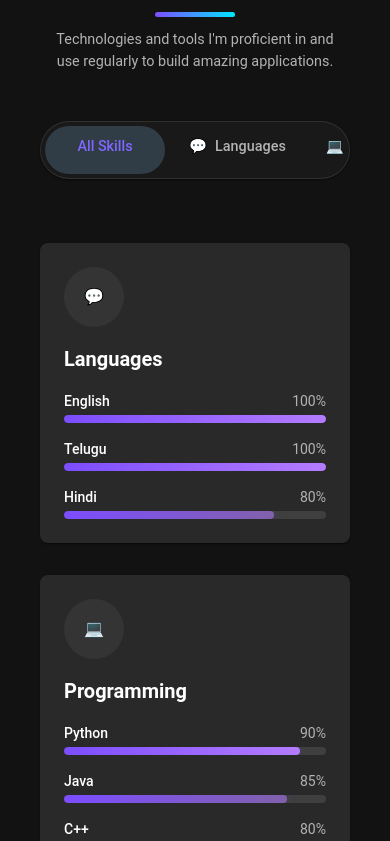
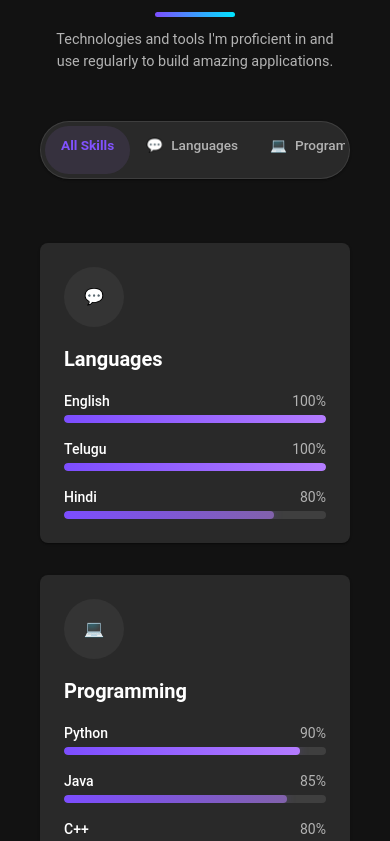
Before and after one commit to saketh-005/portfolio, a React (Create React App) app: page / in a window 390 px wide. Shown: the part 2840-3681 px from the top of the page. Built offline with nearby package versions, Linux system fonts and the light colour scheme.

Commit message:
Improve tab system styling and mobile responsiveness

```diff
--- a/src/components/Projects/Projects.tsx
+++ b/src/components/Projects/Projects.tsx
@@ -169,10 +169,10 @@ const Projects: React.FC = () => {
   const isMobile = useMediaQuery(theme.breakpoints.down('md'));
 
   const tabs: TabItem[] = [
-    { value: 'all', label: 'All', icon: <AllInclusiveIcon fontSize="small" /> },
-    { value: 'web', label: 'Web', icon: <CodeIcon fontSize="small" /> },
-    { value: 'ai', label: 'AI/ML', icon: <CodeIcon fontSize="small" /> },
-    { value: 'mobile', label: 'Mobile', icon: <CodeIcon fontSize="small" /> },
+    { value: 'all', label: 'All Projects', icon: <AllInclusiveIcon /> },
+    { value: 'web', label: 'Web Apps', icon: <CodeIcon /> },
+    { value: 'ai', label: 'AI/ML', icon: <CodeIcon /> },
+    { value: 'mobile', label: 'Mobile Apps', icon: <CodeIcon /> },
   ];
 
   const filteredProjects = activeTab === 'all'
@@ -210,16 +210,15 @@ const Projects: React.FC = () => {
       <Box sx={{
         display: 'flex',
         justifyContent: 'center',
+        width: '100%',
         mb: 6,
-        mt: 4,
       }}>
         <TabSystem
           value={activeTab}
           onChange={handleTabChange}
           tabs={tabs}
-          variant="scrollable"
-          scrollButtons="auto"
-          allowScrollButtonsMobile
+          centered={true}
+          fullWidth={isMobile}
         />
       </Box>
 
--- a/src/components/common/TabSystem.tsx
+++ b/src/components/common/TabSystem.tsx
@@ -47,28 +47,13 @@ const TabSystem: React.FC<TabSystemProps> = ({
     <Box
       sx={{
         display: 'flex',
-        justifyContent: centered ? 'center' : 'flex-start',
+        justifyContent: 'center',
         mb: 6,
-        '& .MuiTabs-indicator': {
-          height: '100%',
-          borderRadius: '50px',
-          backgroundColor: theme.palette.mode === 'dark'
-            ? 'rgba(144, 202, 249, 0.2)'
-            : 'rgba(25, 118, 210, 0.1)',
-        },
-        '& .MuiTab-root': {
-          minWidth: '120px',
-          textTransform: 'none',
-          fontWeight: 500,
-          fontSize: '0.9rem',
-          '&.Mui-selected': {
-            color: theme.palette.primary.main,
-          },
-        },
+        width: '100%',
       }}
     >
       <Paper
-        elevation={0}
+        elevation={2}
         sx={{
           display: 'inline-flex',
           borderRadius: '50px',
@@ -77,19 +62,56 @@ const TabSystem: React.FC<TabSystemProps> = ({
           border: `1px solid ${theme.palette.mode === 'dark' ? 'rgba(255, 255, 255, 0.1)' : 'rgba(0, 0, 0, 0.05)'}`,
           boxShadow: theme.shadows[1],
           width: fullWidth ? '100%' : 'auto',
+          maxWidth: '100%',
+          overflow: 'hidden',
+          '& .MuiTabs-root': {
+            minHeight: '48px',
+          },
+          '& .MuiTabs-scroller': {
+            overflow: 'auto !important',
+            '&::-webkit-scrollbar': {
+              display: 'none',
+            },
+            msOverflowStyle: 'none',
+            scrollbarWidth: 'none',
+          },
         }}
       >
         <Tabs
           value={value}
           onChange={onChange}
-          variant={variant}
-          scrollButtons={scrollButtons}
-          allowScrollButtonsMobile={allowScrollButtonsMobile}
-          textColor="primary"
-          indicatorColor="primary"
+          variant="scrollable"
+          scrollButtons={false}
+          allowScrollButtonsMobile={true}
           sx={{
-            '& .MuiTabs-flexContainer': {
-              gap: 1,
+            '& .MuiTabs-indicator': {
+              height: '100%',
+              borderRadius: '50px',
+              backgroundColor: theme.palette.primary.light,
+              opacity: 0.1,
+            },
+            '& .MuiTab-root': {
+              textTransform: 'none',
+              fontWeight: 500,
+              fontSize: { xs: '0.85rem', sm: '0.95rem' },
+              minHeight: '40px',
+              minWidth: 'auto',
+              padding: { xs: '6px 16px', sm: '6px 20px' },
+              color: theme.palette.text.secondary,
+              whiteSpace: 'nowrap',
+              transition: 'all 0.2s ease',
+              '&.Mui-selected': {
+                color: theme.palette.primary.main,
+                fontWeight: 600,
+              },
+              '&:hover': {
+                color: theme.palette.primary.main,
+                backgroundColor: theme.palette.action.hover,
+              },
+              '& .MuiSvgIcon-root': {
+                marginRight: '6px',
+                fontSize: { xs: '1rem', sm: '1.1rem' },
+              },
             },
           }}
         >
```
